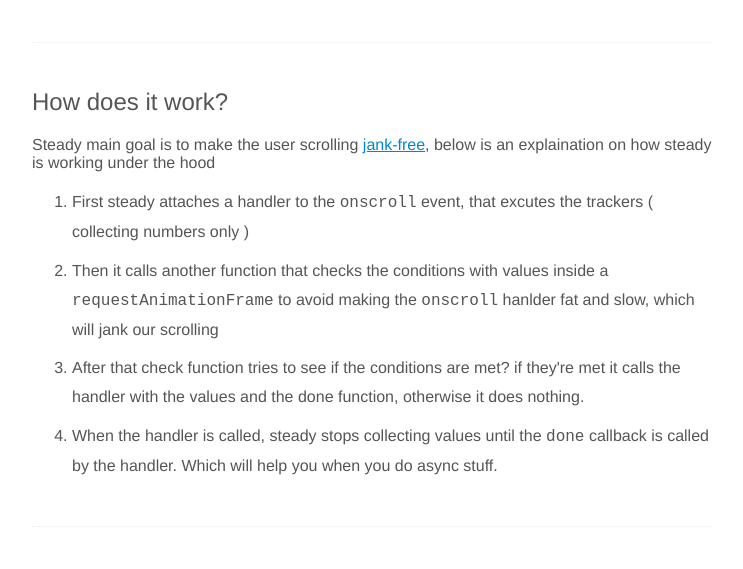
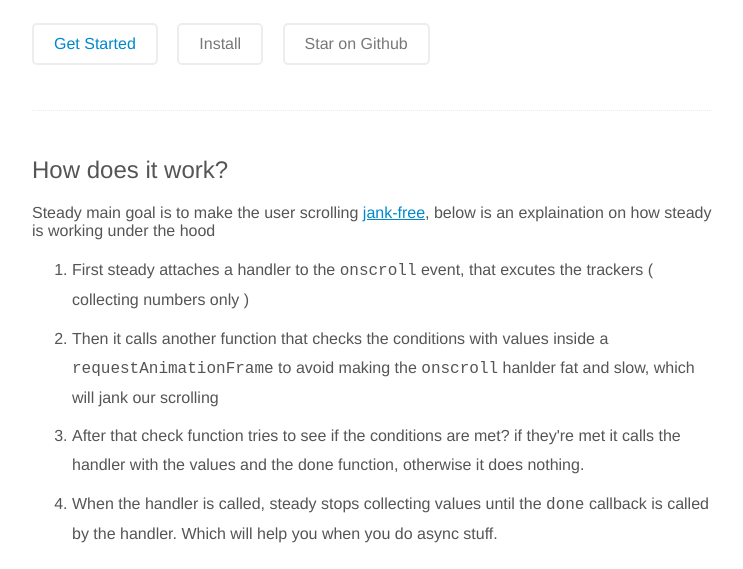
Before and after one commit to lafikl/steady.js, a plain HTML site: page index.html in a window 1280 px wide. Shown: the part 227-796 px from the top of the page, without its empty margins (268-1011 px from the left). Drawn offline with Linux system fonts and the light colour scheme.

Commit message:
adding buttons

```diff
--- a/css/app.css
+++ b/css/app.css
@@ -554,3 +554,25 @@ a {
   color: #444;
 
 }
+.st-github-star {
+  background: transparent;
+  border: 2px solid #ededed;
+  text-decoration: none;
+  color: #777;
+  font-weight: 200;
+}
+.st-getStarted, .st-github-star {
+  border-radius: 5px;
+  margin-top: 10px;
+  margin-right: 15px;
+  padding: 10px 20px;
+  display: inline-block;
+
+  text-decoration: none;
+}
+
+.st-getStarted {
+  color: #08c;
+  font-weight: 400;
+  border: 2px solid #ededed;
+}
--- a/index.html
+++ b/index.html
@@ -11,9 +11,13 @@
     <div id="st-header">
         <h1 class="st-header-title">Steady.js</h1>
         <p class="st-header-body">A jank-free module to do logic on the <code>onscroll</code> event without performance regressions in a @media-query like conditions.</p>
+
+        <a href="#getStarted" class="st-getStarted">Get Started</a>
+        <a href="#install" class="st-github-star">Install</a>
+        <a href="https://github.com/lafikl/Steady.js" class="st-github-star">Star on Github</a>
     </div>
 
-    <div class="st-part">
+    <div class="st-part" id="getStarted">
         <h2 class="st-part__title">How does it work?</h2>
         <p>Steady main goal is to make the user scrolling <a href="http://jankfree.org">jank-free</a>, below is an explaination on how steady is working under the hood</p>
         <ol>
@@ -86,7 +90,7 @@
       </ul>
     </div>
 
-    <div class="st-part">
+    <div class="st-part" id="install">
       <h2 class="st-part__title">Install</h2>
       <h4>NPM</h4>
       <code class="st-bash"><b>$</b> npm install steady</code>
```
